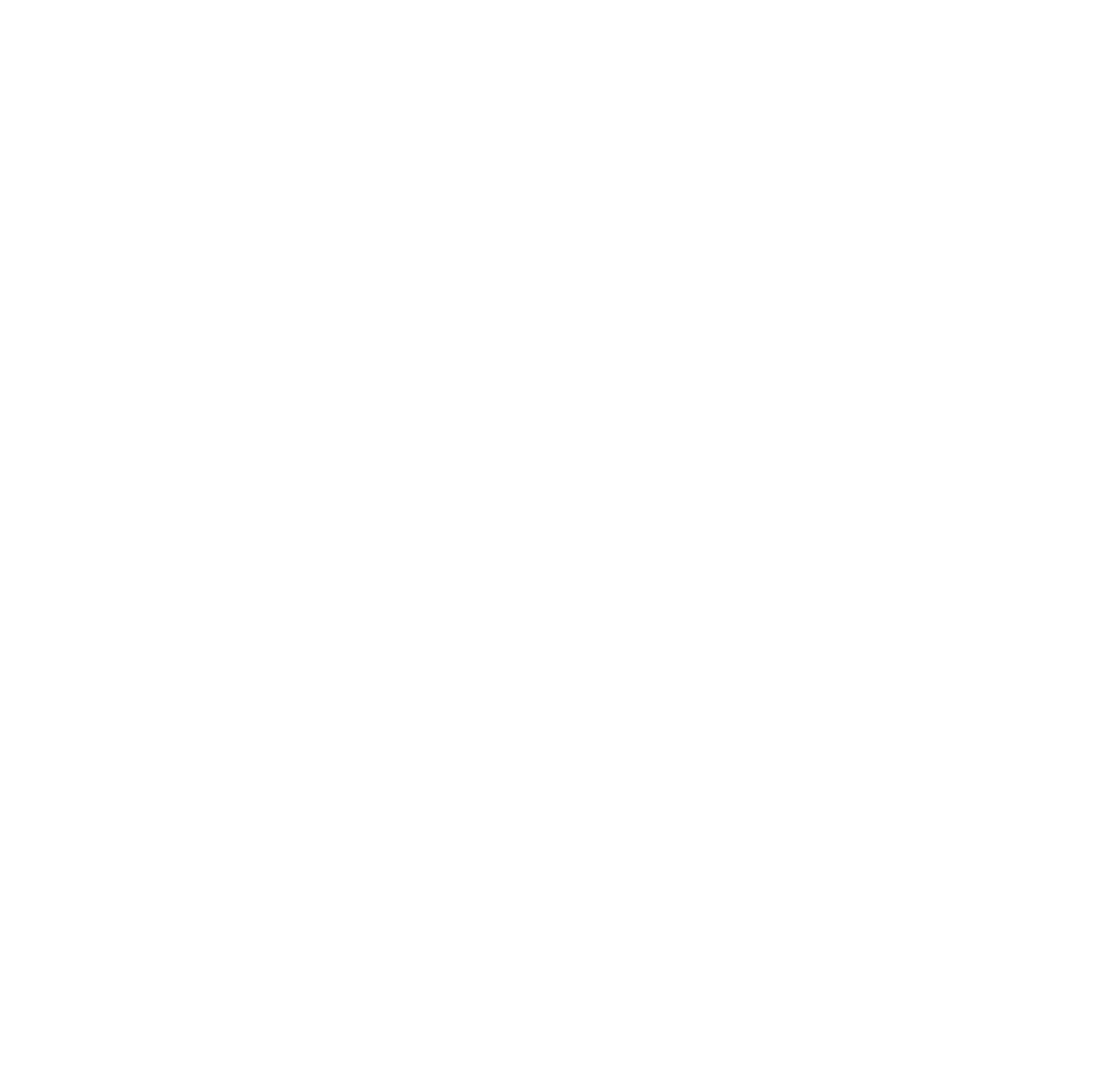
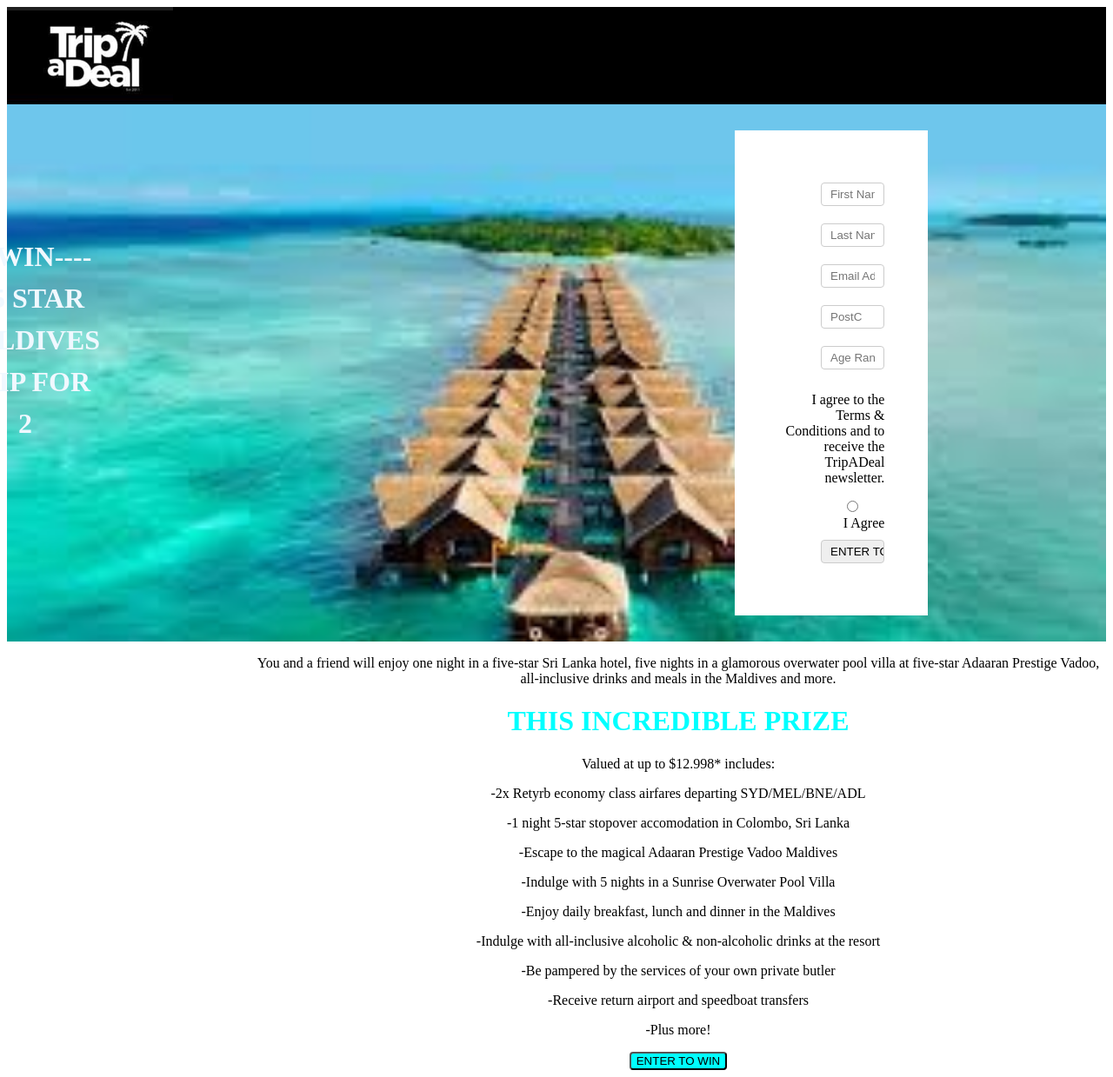
Before and after one commit to Naikoymedio/prueba-frontend, a plain HTML site: page index.html in a window 1280 px wide. Shown: the whole page at 87% size. Before the commit the page ends 800 px from the top, so only its background shows below. Drawn offline with Linux system fonts and the light colour scheme.

Commit message:
commit final

```diff
--- a/assets/css/styles.css
+++ b/assets/css/styles.css
@@ -0,0 +1,63 @@
+.header{
+    background-color: black;
+    background-size: cover;
+    margin: 0px;
+}
+.div1{
+    display: flex;
+    margin: 0px;
+    justify-content: center;
+    background-image: url(../img/images.jpg);
+    background-repeat: no-repeat;
+    background-size: cover;
+    background-attachment: fixed;
+}
+#header1{
+    position: relative;
+    text-align: center;
+    line-height: 1.5;
+    display: inline-block;
+    vertical-align: middle;
+    margin-left: 100px;
+    padding: 130px;
+    color: aliceblue;
+}
+input, select {
+    width: 60%;
+    padding: 5px 10px;
+    margin: 10px 0;
+    display: inline-block;
+    border: 1px solid #ccc;
+    border-radius: 4px;
+    box-sizing: border-box;
+    }
+.formulario{
+    margin: 30px 100px;
+    align-items: center;
+    text-align: end;
+    justify-content: center;
+    background-color: white;
+    position: relative;
+    padding: 50px;
+    left: 500px;
+    margin-right: 1000px;
+}
+#juntos{
+    display: inline-block;
+    padding: 0 0;
+    margin: 0 0;
+}
+.div2{
+    align-content: center;
+    display: inline-block;
+    justify-content: center;
+    text-align: center;
+    margin-left: 280px;
+}
+#azulito{
+    color: cyan;
+}
+button{
+    background-color: cyan;
+    border-radius: 4px
+}
--- a/index.html
+++ b/index.html
@@ -3,9 +3,42 @@
 <head>
     <meta charset="UTF-8">
     <meta name="viewport" content="width=device-width, initial-scale=1.0">
-    <title>Document</title>
+    <link rel="stylesheet" href="assets/css/styles.css">
+    <title>Trip a Deal</title>
 </head>
 <body>
+    <header class="header">
+        <img src="assets/img/logo.png" alt="logo superior">
+    </header>
+    <div class="div1">
+        <h1 id="header1">----WIN---- A 5 STAR MALDIVES TRIP FOR 2</h1>
+            <FORM class="formulario">
+                <input type="text" placeholder="First Name" name="First Name" id="">
+                <input type="text" placeholder="Last Name" name="Last Name" id="">
+                <input type="email" placeholder="Email Address" name="Email Address" id="Email Address">
+                <input type="number" placeholder="PostCode" name="PostCode" id="PostCode">
+                <input type="select" placeholder="Age Range" name="Age Range" id="Age Range">
+                <p>I agree to the Terms & Conditions and to receive the TripADeal newsletter.</p>
+                <input type="radio" placeholder="I Agree" name="I Agree" id="juntos">
+                <p id="juntos">I Agree</p>
+                <input type="button" value="ENTER TO WIN!"$>
+            </FORM>
+    </div>
 
+    <div class="div2">
+        <p>You and a friend will enjoy one night in a five-star Sri Lanka hotel, five nights in a glamorous overwater pool villa at five-star Adaaran Prestige Vadoo, all-inclusive drinks and meals in the Maldives and more.</p>
+        <h1 id="azulito">THIS INCREDIBLE PRIZE</h1>
+        <p>Valued at up to $12.998* includes:</p>
+        <p>-2x Retyrb economy class airfares departing SYD/MEL/BNE/ADL</p>
+        <p>-1 night 5-star stopover accomodation in Colombo, Sri Lanka</p>
+        <p>-Escape to the magical Adaaran Prestige Vadoo Maldives</p>
+        <p>-Indulge with 5 nights in a Sunrise Overwater Pool Villa</p>
+        <p>-Enjoy daily breakfast, lunch and dinner in the Maldives</p>
+        <p>-Indulge with all-inclusive alcoholic & non-alcoholic drinks at the resort</p>
+        <p>-Be pampered by the services of your own private butler</p>
+        <p>-Receive return airport and speedboat transfers</p>
+        <p>-Plus more!</p>
+        <button>ENTER TO WIN</button>
+    </div>
 </body>
 </html>
```
Also changed, not shown: assets/img/images.jpg (added), assets/img/logo.png (added).
